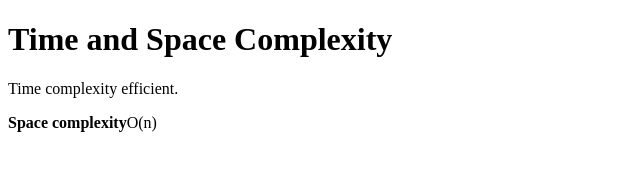
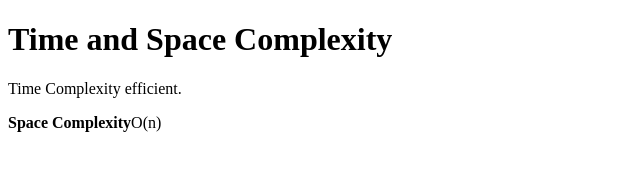
Before and after one commit to acciojob/time-and-space-complexity-suresharisetty, a website: page main.html in a window 1280 px wide. Shown: the full height of the page, 0-640 px from the left. Drawn offline with Linux system fonts and the light colour scheme.

Commit message:
created a submission

```diff
--- a/main.html
+++ b/main.html
@@ -8,8 +8,8 @@
 
 <body>
 	<!-- the entire body must be written by student --><h1>Time and Space Complexity</h1>
-	<p> Time complexity efficient.</p>
-	<p><b>Space complexity</b>O(n) </p>
+	<p> Time Complexity efficient.</p>
+	<p><b>Space Complexity</b>O(n) </p>
 
     <script type="text/javascript" src="./script.js">
 </script>
```
